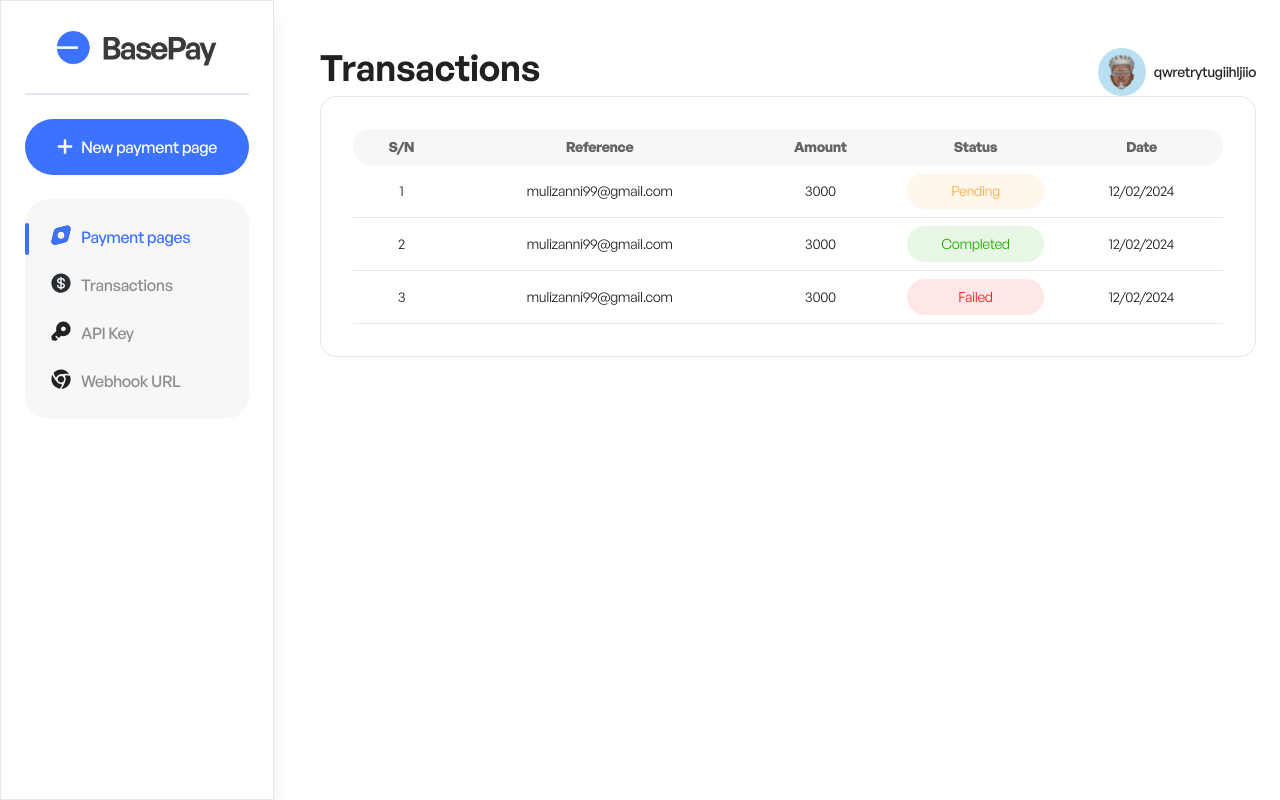
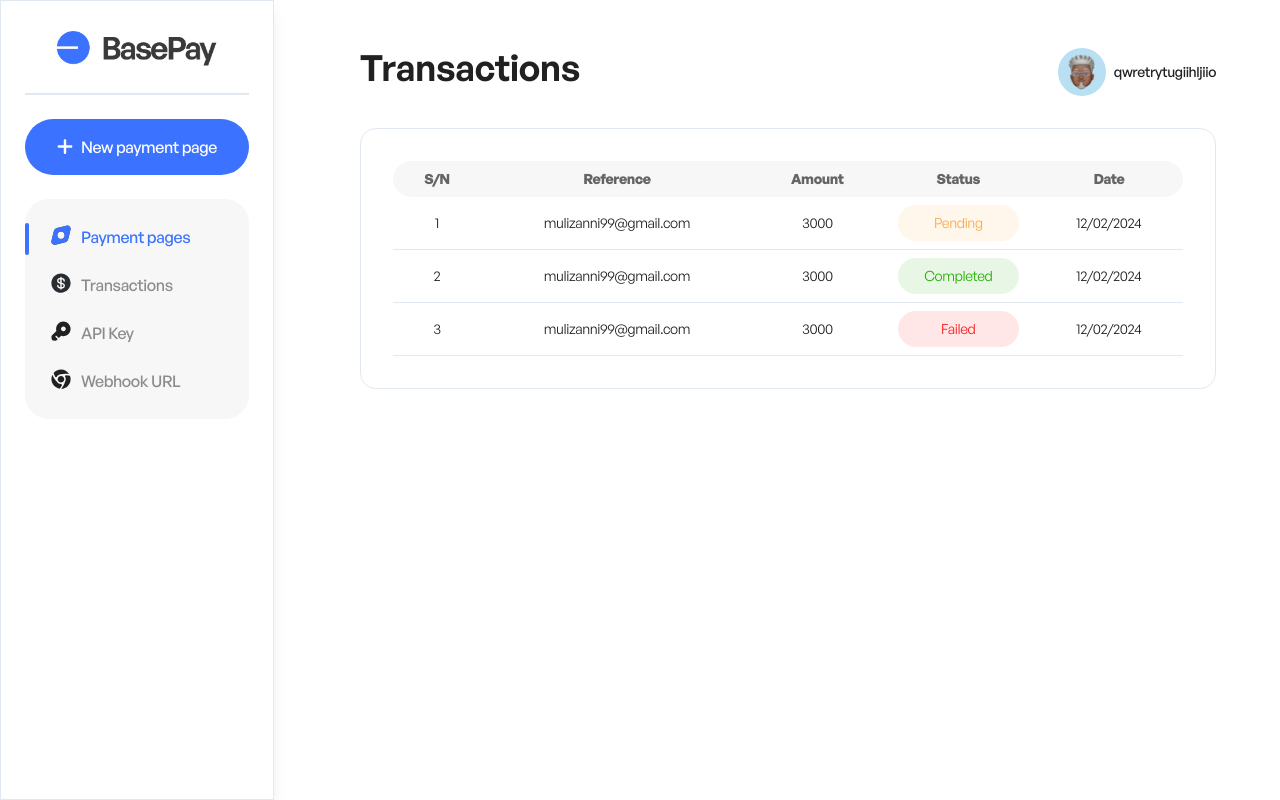
Before and after one commit to okoye-dev/basepay, a Next.js app: page /transactions in a window 1280 px wide. Built offline with nearby package versions, Linux system fonts and the light colour scheme.

Commit message:
working on Transcation page

```diff
--- a/app/transactions/page.tsx
+++ b/app/transactions/page.tsx
@@ -5,7 +5,7 @@
 interface IProps {}
 
 const Transactions: FC<IProps> = (props) => {
-  return <div className="text-black w-full">
+  return <div className="text-black w-full px-10">
     <Header name={"Transactions"}/>
     <Transcations/>
   </div>;
--- a/components/TranscationList.tsx
+++ b/components/TranscationList.tsx
@@ -24,7 +24,7 @@
   ];
 
   return (
-    <div className="rounded-2xl border p-8">
+    <div className="rounded-2xl border p-8 mt-8">
       <table className="min-w-full bg-white text-center text-sm font-light">
         <thead className="rounded-full bg-[#F7F7F7] text-[#646464]">
           <tr>
```
